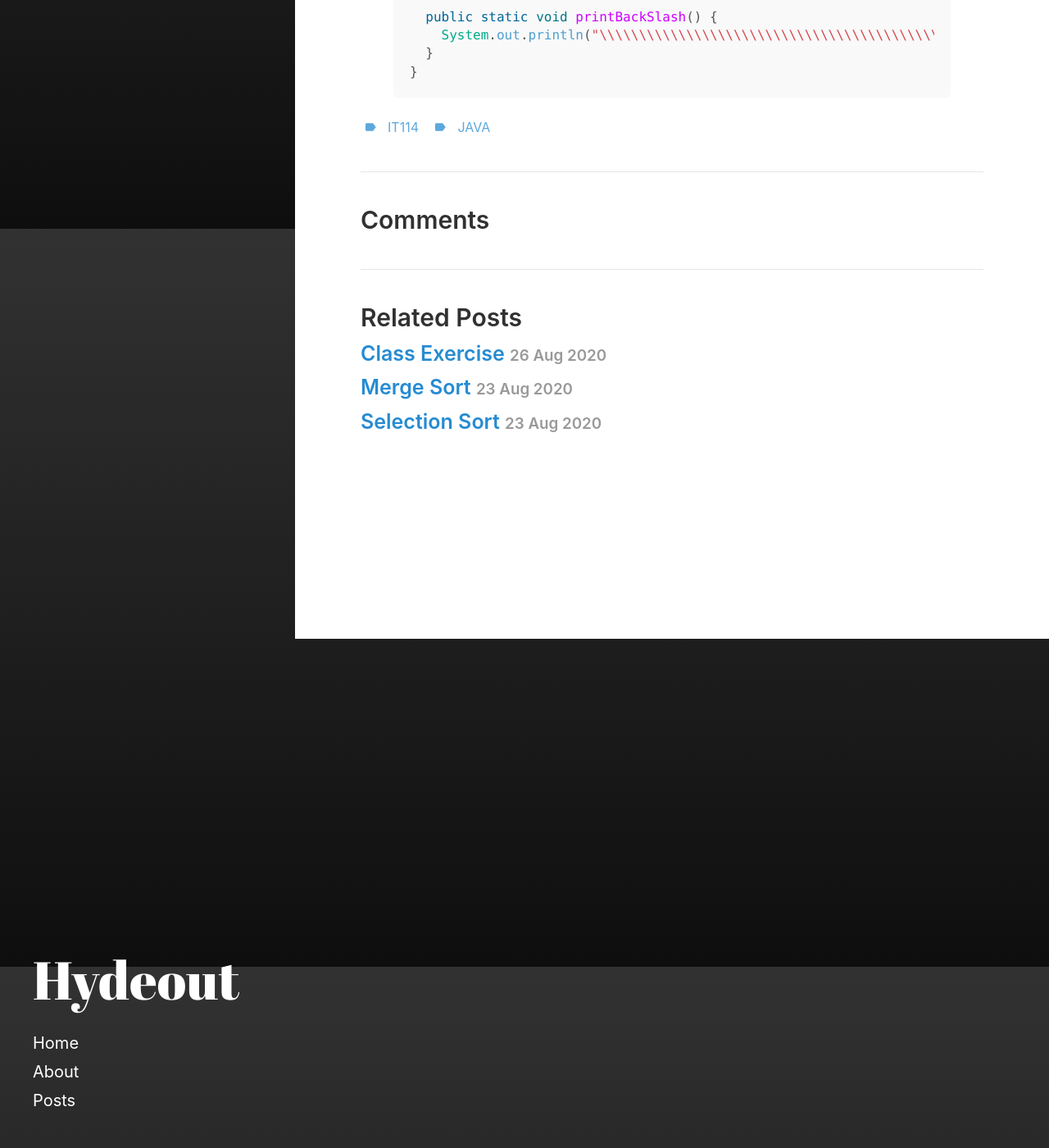
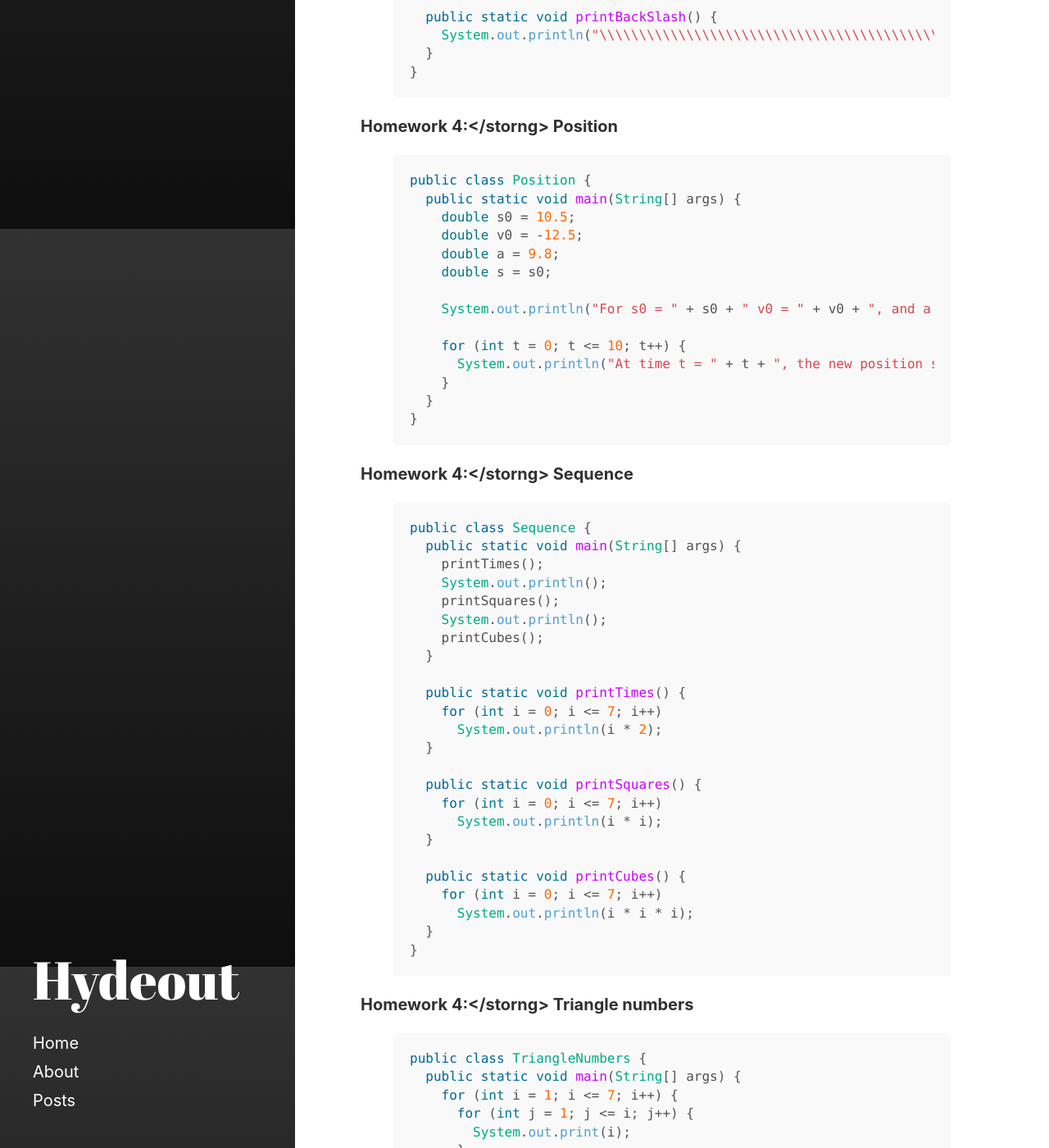
Before and after one commit to C13H12N4O2/C13H12N4O2.github.io, a Jekyll site: the page built from _posts/2020-08-28-13-59-Homework.md, in a window 1280 px wide and 1400 px high, scrolled down 621 px. Shown: the whole window at 82% size. Built offline with Jekyll 4.4.1, drawn with Linux system fonts in a browser that asks for light colours; some of the changed text lies outside the part shown.

Commit message:
Update 2020-08-28-13-59-Homework.md

```diff
--- a/_posts/2020-08-28-13-59-Homework.md
+++ b/_posts/2020-08-28-13-59-Homework.md
@@ -34,3 +34,70 @@ public class Figure {
   }
 }
 {% endhighlight %}
+
+
+<strong>Homework 4:</storng> Position
+
+{% highlight java %}
+public class Position {
+  public static void main(String[] args) {
+    double s0 = 10.5;
+    double v0 = -12.5;
+    double a = 9.8;
+    double s = s0;
+
+    System.out.println("For s0 = " + s0 + " v0 = " + v0 + ", and a = " + a);
+
+    for (int t = 0; t <= 10; t++) {
+      System.out.println("At time t = " + t + ", the new position s is: " + (s + v0 * t + 0.5 * a * t * t));
+    }
+  }
+}
+{% endhighlight %}
+
+
+<strong>Homework 4:</storng> Sequence
+
+{% highlight java %}
+public class Sequence {
+  public static void main(String[] args) {
+    printTimes();
+    System.out.println();
+    printSquares();
+    System.out.println();
+    printCubes();
+  }
+
+  public static void printTimes() {
+    for (int i = 0; i <= 7; i++)
+      System.out.println(i * 2);
+  }
+
+  public static void printSquares() {
+    for (int i = 0; i <= 7; i++)
+      System.out.println(i * i);
+  }
+
+  public static void printCubes() {
+    for (int i = 0; i <= 7; i++)
+      System.out.println(i * i * i);
+  }
+}
+{% endhighlight %}
+
+
+<strong>Homework 4:</storng> Triangle numbers
+
+{% highlight java %}
+public class TriangleNumbers {
+  public static void main(String[] args) {
+    for (int i = 1; i <= 7; i++) {
+      for (int j = 1; j <= i; j++) {
+        System.out.print(i);
+      }
+
+      System.out.println();
+    }
+  }
+}
+{% endhighlight %}
```
